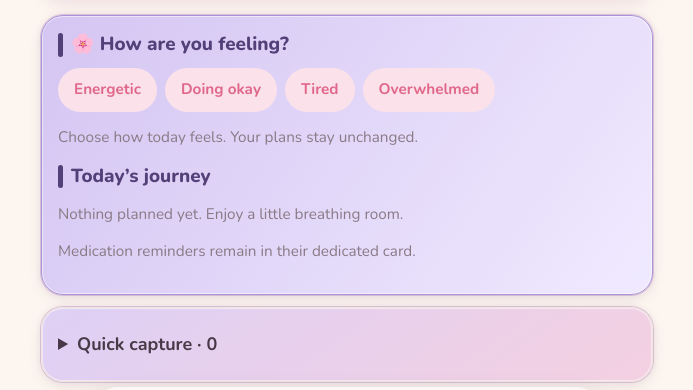
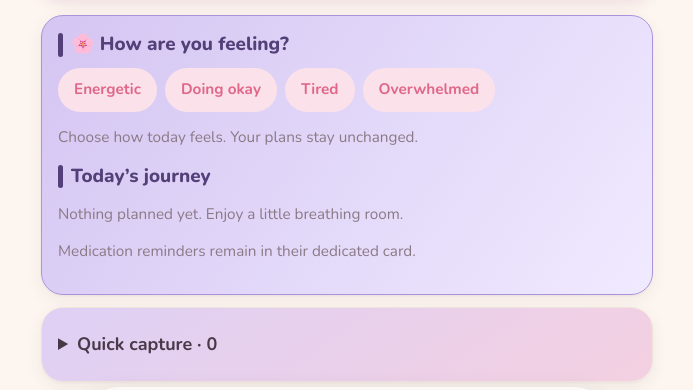
Before and after one commit to kerryarrindell-web/-my-day-app, a plain HTML site: page index.html in a window 1280 px wide. Shown: the part 328-718 px from the top of the page, 293-986 px from the left. Drawn offline with nearby package versions, Linux system fonts and the light colour scheme.

Commit message:
style: reserve LED perimeter for dark mode; plain daytime elevation

```diff
--- a/my-day-v11.css
+++ b/my-day-v11.css
@@ -220,5 +220,8 @@ body.dark .bloom-daily-prayer{background:#49354d;color:#f5eaf4;border-color:#725
 @media(prefers-reduced-motion:reduce){#app .bloom-journey,#app .bloom-inbox,#app .bloom-daily-prayer{animation:none!important;transition:none!important}}
 
 /* Static, restrained illuminated perimeter; no animated glow. */
-body:not(.dark) #app :is(.bg-home-hero,.bg-verse,.bg-accent-card,.bloom-journey,.bloom-inbox,.bg-calendar,.bg-pills,.bg-home-notes,.bg-coming-up){box-shadow:inset 0 0 0 1px #ffffff85,0 0 0 1px #b58cbd70,0 0 8px #b58cbd38,0 5px 16px #49394812!important}
+body:not(.dark) #app :is(.bg-home-hero,.bg-verse,.bg-accent-card,.bloom-journey,.bloom-inbox,.bg-calendar,.bg-pills,.bg-home-notes,.bg-coming-up){box-shadow:0 1px 2px #4939480d,0 5px 16px #49394812!important}
 body.dark #app :is(.bg-home-hero,.bg-verse,.bg-accent-card,.bloom-journey,.bloom-inbox,.bg-calendar,.bg-pills,.bg-home-notes,.bg-coming-up){box-shadow:inset 0 0 0 1px #ad83b52b,0 0 0 1px #ad83b54d,0 0 7px #ad83b526!important}
+
+/* Daytime: ordinary elevation only; LED reserved for dark mode. */
+body:not(.dark) #app :is(.bg-led,.bg-accent-card,.bg-section-hero,.bg-home-hero,.bg-verse,.bg-calendar,.bg-pills,.bg-home-notes,.bg-coming-up,.bloom-journey,.bloom-inbox,.md131-colour-card){box-shadow:0 1px 2px #4939480d,0 5px 16px #49394812!important}
```
